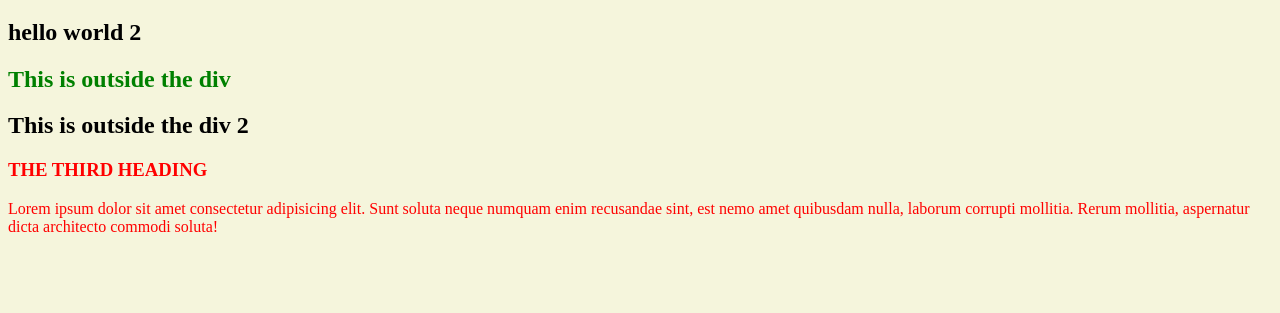
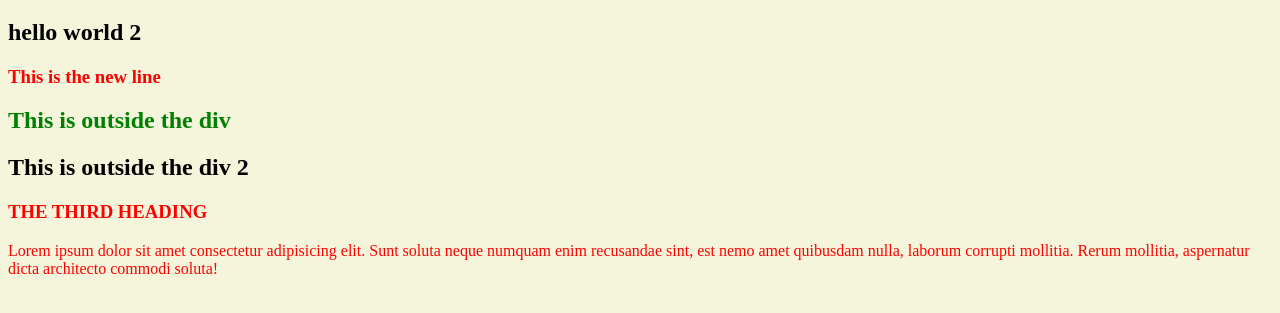
Before and after one commit to hamisirizwan/git-session-2, a plain HTML site: page index.html in a window 1280 px wide. Shown: the part 215-528 px from the top of the page. Drawn offline with Linux system fonts and the light colour scheme.

Commit message:
i have made changes

```diff
--- a/index.html
+++ b/index.html
@@ -43,6 +43,10 @@ color: green;
 
     <h1>Hello world</h1>
     <h2>hello world 2</h2>
+
+    <!-- this is a new line -->
+ <h3>This is the new line</h3>
+    <!-- end of new line -->
     <h2 class="three two one">This is outside the div</h2>
     <h2>This is outside the div 2</h2>
     <h3>THE THIRD HEADING</h3>
```
